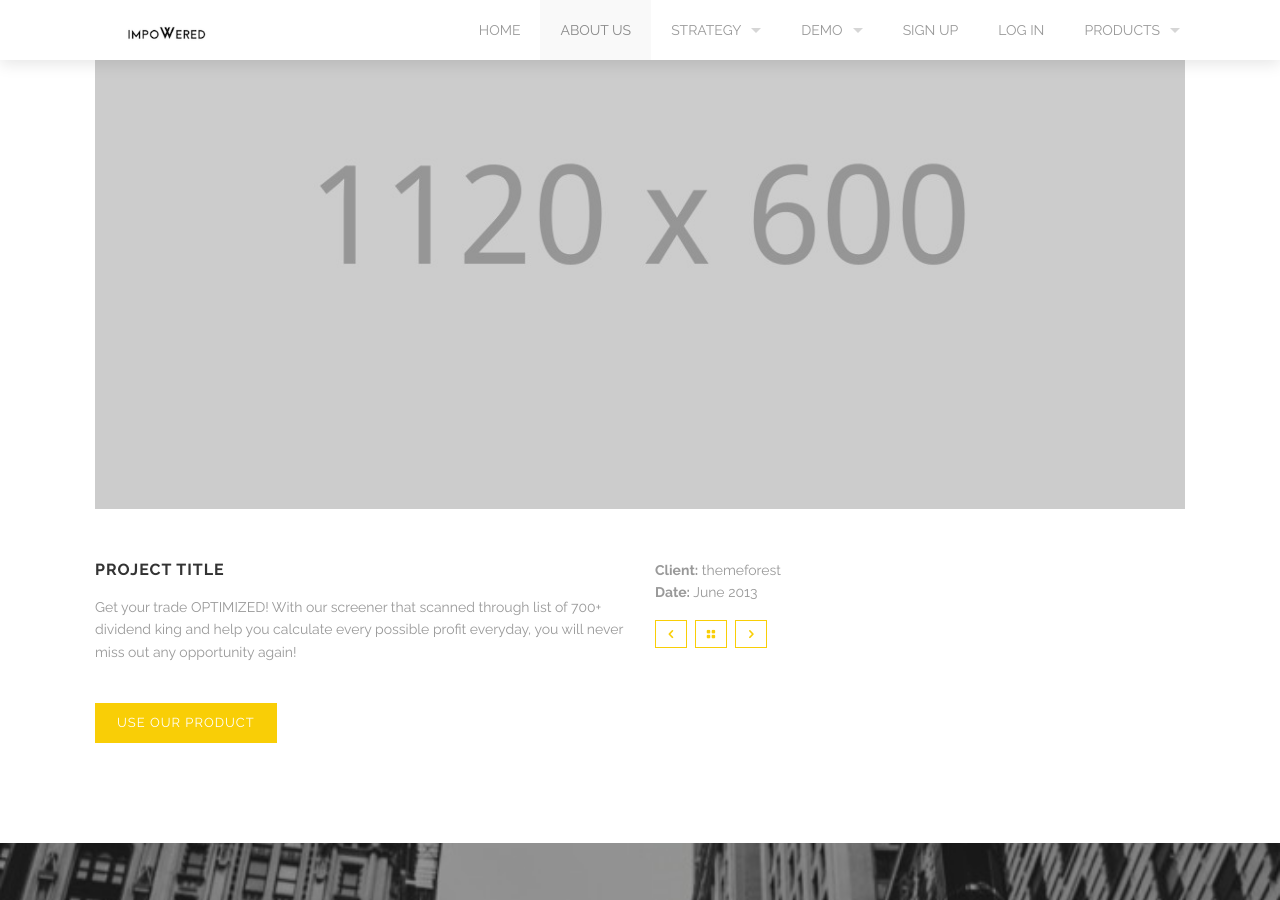
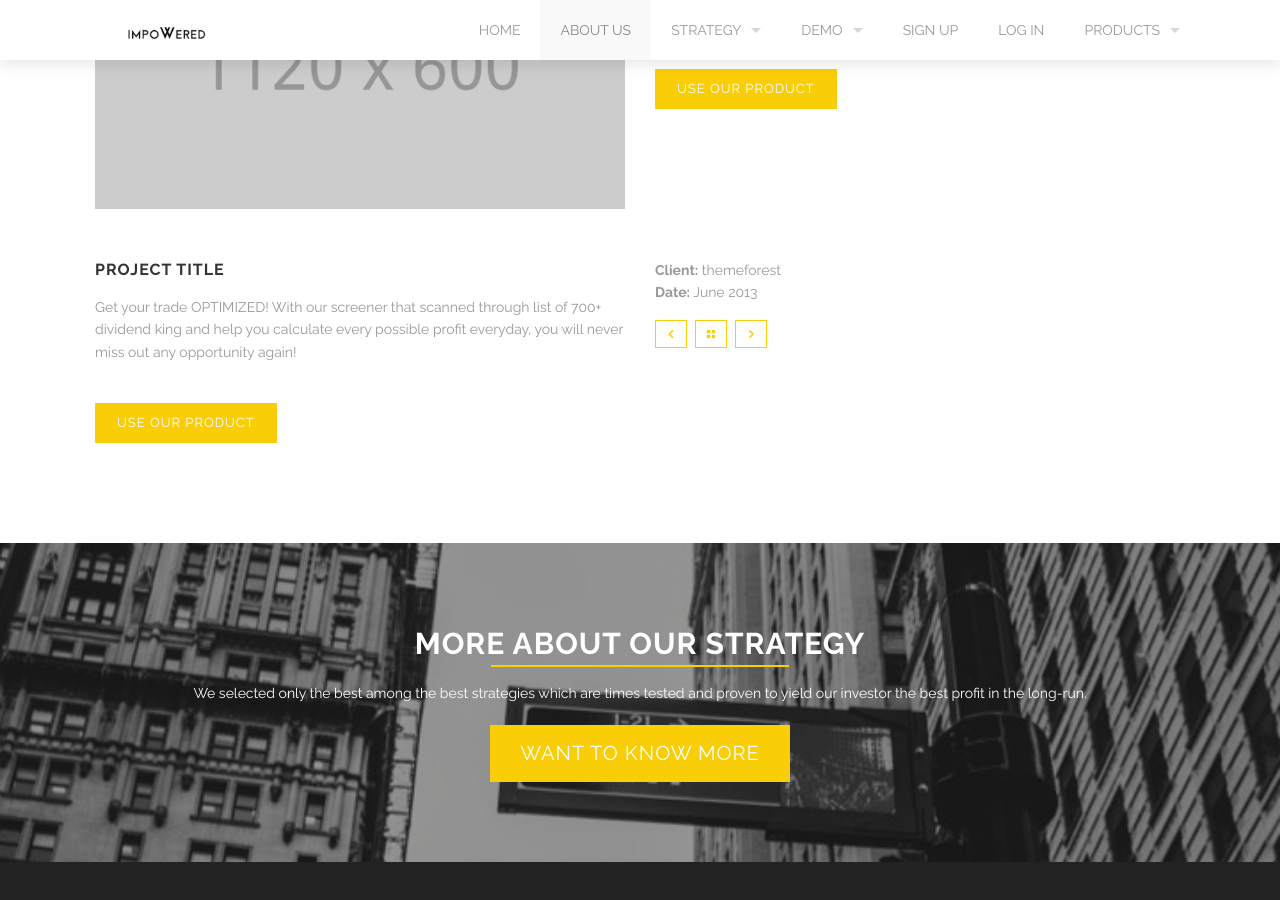
Before and after one commit to impoweredcapital/investmentplatform, a Jekyll site: the page built from allproducts.html, in a window 1280 px wide and 900 px high, scrolled down 599 px. Built offline with Jekyll 4.4.1, drawn with Linux system fonts in a browser that asks for light colours.

Commit message:
Update allproducts.html

```diff
--- a/allproducts.html
+++ b/allproducts.html
@@ -46,7 +46,7 @@ testimonials:
 
 <div class='full'>
   <div class='row'>
-    <div class='large-12 columns'>
+    <div class='medium-6 columns'>
       <div class='mod modBoxedSlider'>
         <div class='slides'>
           <div class='slide'>
@@ -54,6 +54,14 @@ testimonials:
           </div>
         </div>
       </div>
+    </div>
+    <div class='medium-6 columns'>
+      <h3>Project title</h3>
+      <p>
+        Get your trade OPTIMIZED! With our screener that scanned through list of 700+ dividend king and help you calculate every possible profit everyday, you will never miss out any opportunity again!
+      </p>
+      <div class='spacing'></div>
+      <a class='button small' href=''>Use Our Product</a>
     </div>
   </div>
   <div class='spacing'></div>
```
